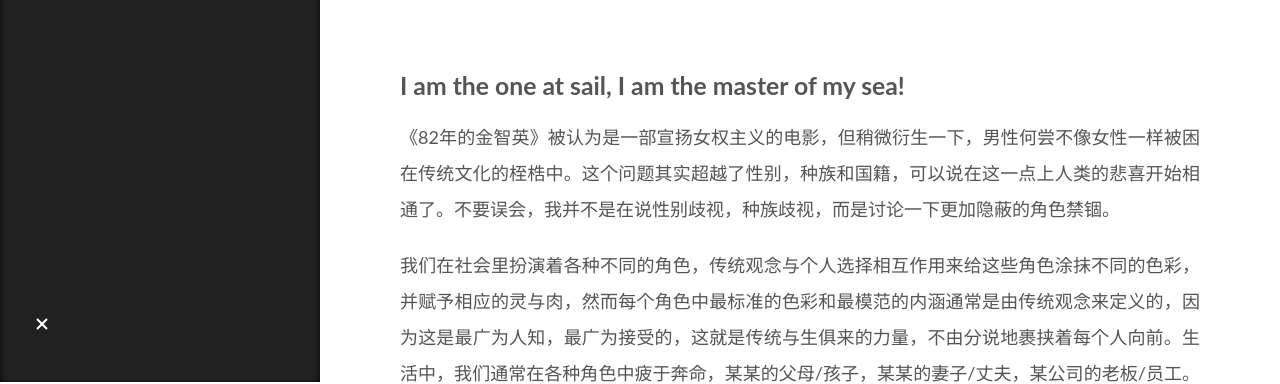
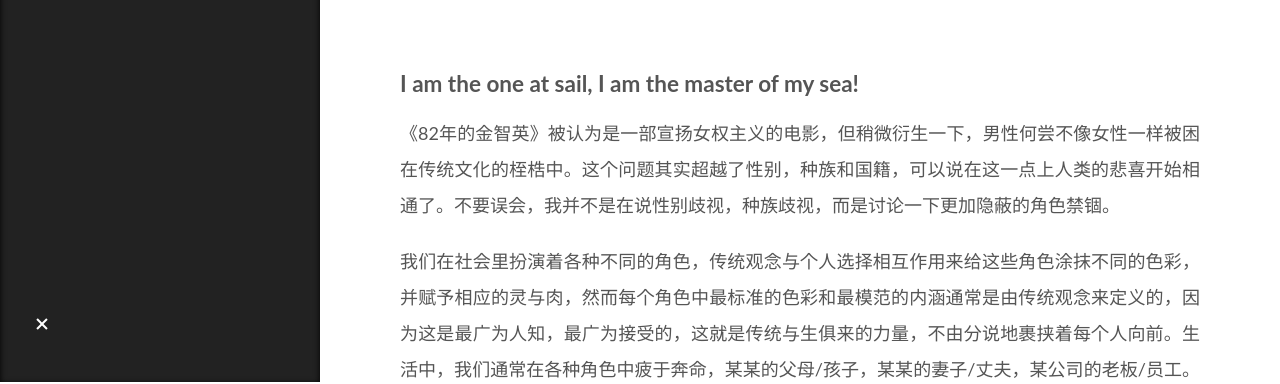
Before and after one commit to discrete-choice/discrete-choice.github.io, a plain HTML site: page 2020/08/01/article-title/index.html in a window 1280 px wide. Shown: the part 418-802 px from the top of the page. Drawn offline with Linux system fonts and the light colour scheme.

Commit message:
Site updated: 2020-08-01 16:42:07

```diff
--- a/2020/08/01/article-title/index.html
+++ b/2020/08/01/article-title/index.html
@@ -28,7 +28,7 @@
 <meta property="og:description" content="I am the one at sail, I am the master of my sea!《82年的金智英》被认为是一部宣扬女权主义的电影，但稍微衍生一下，男性何尝不像女性一样被困在传统文化的桎梏中。这个问题其实超越了性别，种族和国籍，可以说在这一点上人类的悲喜开始相通了。不要误会，我并不是在说性别歧视，种族歧视，而是讨论一下更加隐蔽的角色禁锢。 我们在社会里扮演着各种不同的角色，传统观念与">
 <meta property="og:locale" content="en_US">
 <meta property="article:published_time" content="2020-08-01T10:50:37.000Z">
-<meta property="article:modified_time" content="2020-08-01T14:22:24.613Z">
+<meta property="article:modified_time" content="2020-08-01T14:41:54.351Z">
 <meta property="article:author" content="Discrete Choice">
 <meta property="article:tag" content="Movie Review">
 <meta property="article:tag" content="Life Dilemma">
@@ -178,7 +178,7 @@
               <span class="post-meta-item-text">Posted on</span>
 
 
-              <time title="Created: 2020-08-01 12:50:37 / Modified: 16:22:24" itemprop="dateCreated datePublished" datetime="2020-08-01T12:50:37+02:00">2020-08-01</time>
+              <time title="Created: 2020-08-01 12:50:37 / Modified: 16:41:54" itemprop="dateCreated datePublished" datetime="2020-08-01T12:50:37+02:00">2020-08-01</time>
             </span>
 
 
@@ -192,7 +192,7 @@
     <div class="post-body" itemprop="articleBody">
 
 
-        <h2 id="I-am-the-one-at-sail-I-am-the-master-of-my-sea"><a href="#I-am-the-one-at-sail-I-am-the-master-of-my-sea" class="headerlink" title="I am the one at sail, I am the master of my sea!"></a>I am the one at sail, I am the master of my sea!</h2><p>《82年的金智英》被认为是一部宣扬女权主义的电影，但稍微衍生一下，男性何尝不像女性一样被困在传统文化的桎梏中。这个问题其实超越了性别，种族和国籍，可以说在这一点上人类的悲喜开始相通了。不要误会，我并不是在说性别歧视，种族歧视，而是讨论一下更加隐蔽的角色禁锢。</p>
+        <h3 id="I-am-the-one-at-sail-I-am-the-master-of-my-sea"><a href="#I-am-the-one-at-sail-I-am-the-master-of-my-sea" class="headerlink" title="I am the one at sail, I am the master of my sea!"></a>I am the one at sail, I am the master of my sea!</h3><p>《82年的金智英》被认为是一部宣扬女权主义的电影，但稍微衍生一下，男性何尝不像女性一样被困在传统文化的桎梏中。这个问题其实超越了性别，种族和国籍，可以说在这一点上人类的悲喜开始相通了。不要误会，我并不是在说性别歧视，种族歧视，而是讨论一下更加隐蔽的角色禁锢。</p>
 <p>我们在社会里扮演着各种不同的角色，传统观念与个人选择相互作用来给这些角色涂抹不同的色彩，并赋予相应的灵与肉，然而每个角色中最标准的色彩和最模范的内涵通常是由传统观念来定义的，因为这是最广为人知，最广为接受的，这就是传统与生俱来的力量，不由分说地裹挟着每个人向前。生活中，我们通常在各种角色中疲于奔命，某某的父母/孩子，某某的妻子/丈夫，某公司的老板/员工。时间线展开如下，当还在十月怀胎之中，胎教就如火如荼；开始咿咿哑哑学话时，各种早教班，兴趣班蜂拥而至；然后是挤破脑袋进入重点小学，重点初中，重点高中，一路到重点大学；再接下来就是找到令人羡慕的996，997的各种工作，在头发没有掉光之前赶紧成家立业，迫不及待地开启下一个循环。这部电影则很犀利的发问什么时候我们才能是我们自己，即这些角色是我们主动选择的吗？更进一步的说若是我们主动选择了这些角色，我们可以自己来定义吗？电影也悲观的告诉人们，我们大部分时候是被动进入到这些角色，而且个体对角色定义的空间几乎没有。更可悲的是，大多数人们并不会意识这个问题的存在，因为在情愿或不情愿去取悦传统观念之间早已心疲力竭，抑或丢失了自我。偶尔触动之际，也只有借助哪吒的口吻大呼一句：我命由我不由天。然而这种爆发就如酷炫的动画特技一样耀眼绚烂，但同样一样短暂。所以Oscar Wilde said “Most people are other people. Their thoughts are someone  else’s opinions, their lives a mimicry, their passions a quotation.”</p>
 
     </div>
@@ -276,7 +276,7 @@
 
       <!--noindex-->
       <div class="post-toc-wrap sidebar-panel">
-          <div class="post-toc motion-element"><ol class="nav"><li class="nav-item nav-level-2"><a class="nav-link" href="#I-am-the-one-at-sail-I-am-the-master-of-my-sea"><span class="nav-number">1.</span> <span class="nav-text">I am the one at sail, I am the master of my sea!</span></a></li></ol></div>
+          <div class="post-toc motion-element"><ol class="nav"><li class="nav-item nav-level-3"><a class="nav-link" href="#I-am-the-one-at-sail-I-am-the-master-of-my-sea"><span class="nav-number">1.</span> <span class="nav-text">I am the one at sail, I am the master of my sea!</span></a></li></ol></div>
       </div>
       <!--/noindex-->
 
```
Also changed, not shown: index.html (+2 -2 lines).
